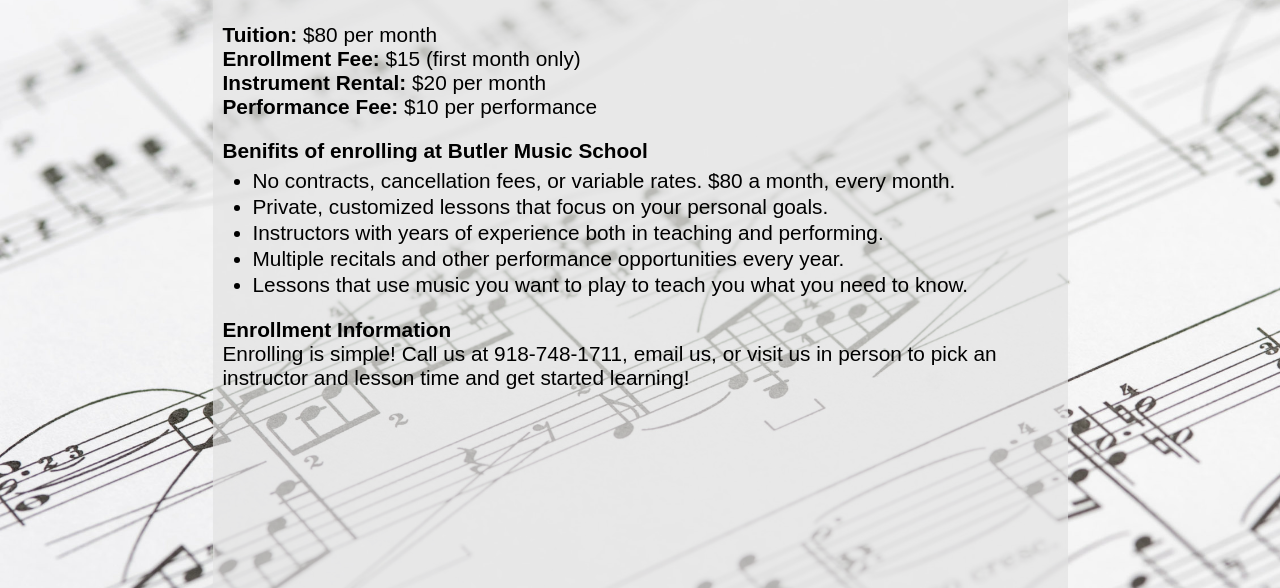
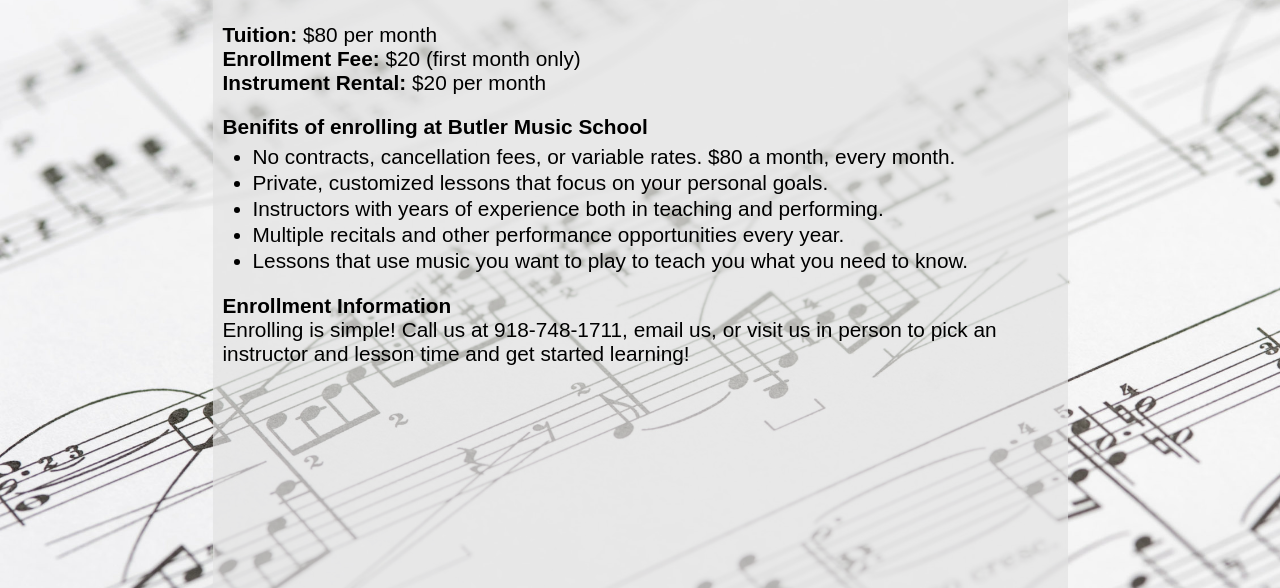
Before and after one commit to Hacima/Butler-Music-School, a plain HTML site: page tuition.html in a window 1280 px wide. Shown: the part 212-800 px from the top of the page. Drawn offline with Linux system fonts and the light colour scheme.

Commit message:
Removed a line from tuition.html at Cayla's request.

```diff
--- a/tuition.html
+++ b/tuition.html
@@ -25,11 +25,10 @@
         <div id="main">
             <h2 id="pageTitle"><u>Tuition Information</u></h2>
             <p><b>Tuition: </b>$80 per month<br>
-            <b>Enrollment Fee: </b>$15 (first month only)<br>
-            <b>Instrument Rental: </b>$20 per month<br>
-            <b>Performance Fee: </b>$10 per performance</p>
-            <p><b>Benifits of enrolling at Butler Music School</b><br>
-            </p>
+            <b>Enrollment Fee: </b>$20 (first month only)<br>
+            <b>Instrument Rental: </b>$20 per month<br></p>
+            <p><b>Benifits of enrolling at Butler Music School</b><br></p>
+
             <ul>
                 <li>No contracts, cancellation fees, or variable rates. $80 a month, every month.</li>
                 <li>Private, customized lessons that focus on your personal goals.</li>
```
